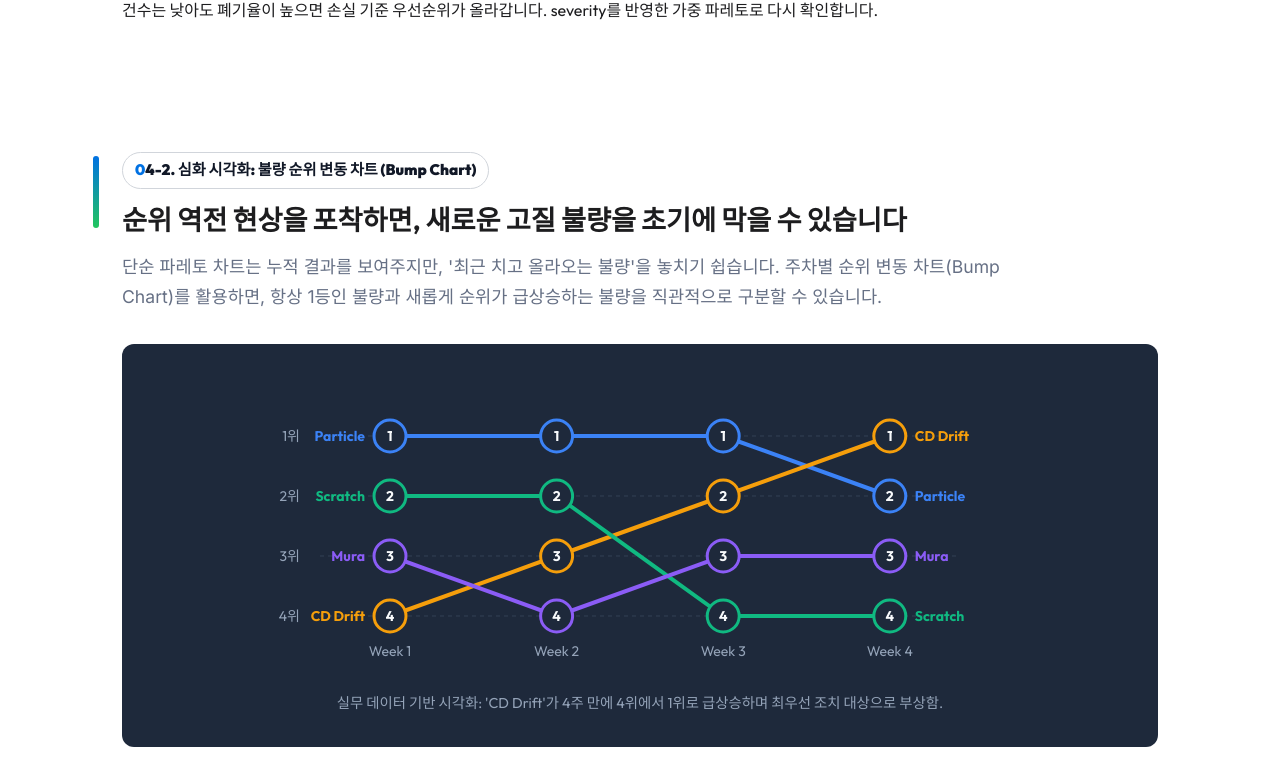
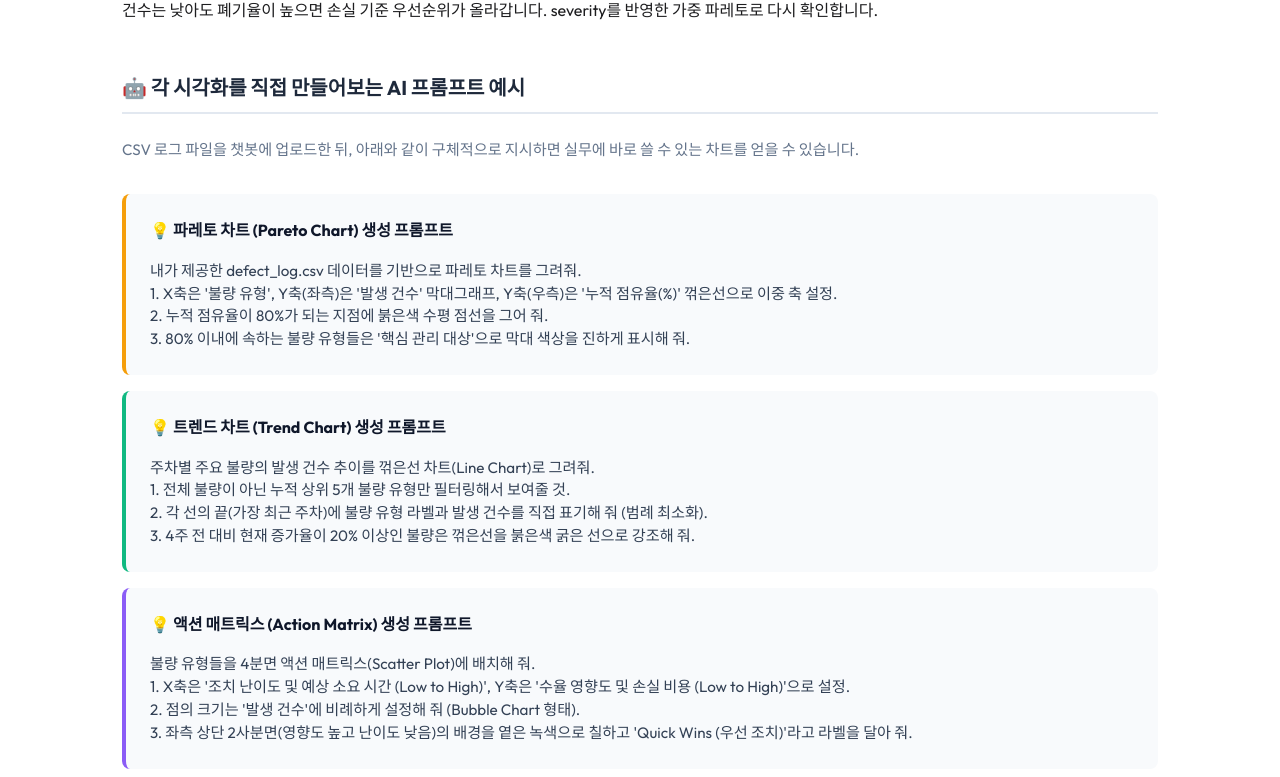
Before and after one commit to heekeunlee/lecture08, a React (Vite) app: page / in a window 1280 px wide. Shown: the part 4260-5037 px from the top of the page. Built offline with nearby package versions, Linux system fonts and the light colour scheme.

Commit message:
feat: add AI prompt examples for Pareto, Trend, and Action Matrix

```diff
--- a/src/App.tsx
+++ b/src/App.tsx
@@ -265,6 +265,41 @@ function App() {
               </article>
             ))}
           </div>
+
+          <div className="prompt-example-container" style={{ display: 'flex', flexDirection: 'column', gap: '1rem', marginTop: '3rem' }}>
+            <h3 style={{ fontSize: '1.25rem', color: '#1e293b', borderBottom: '2px solid #e2e8f0', paddingBottom: '0.5rem', marginBottom: '0.5rem' }}>🤖 각 시각화를 직접 만들어보는 AI 프롬프트 예시</h3>
+            <p style={{ color: '#64748b', fontSize: '0.95rem', marginBottom: '1rem' }}>CSV 로그 파일을 챗봇에 업로드한 뒤, 아래와 같이 구체적으로 지시하면 실무에 바로 쓸 수 있는 차트를 얻을 수 있습니다.</p>
+
+            <div className="prompt-example" style={{ background: '#f8fafc', padding: '1.5rem', borderRadius: '8px', borderLeft: '4px solid #f59e0b' }}>
+              <h4 style={{ margin: '0 0 1rem 0', color: '#0f172a' }}>💡 파레토 차트 (Pareto Chart) 생성 프롬프트</h4>
+              <pre style={{ margin: 0, whiteSpace: 'pre-wrap', color: '#334155', fontSize: '0.95rem', lineHeight: '1.5', fontFamily: 'inherit' }}>
+{`내가 제공한 defect_log.csv 데이터를 기반으로 파레토 차트를 그려줘.
+1. X축은 '불량 유형', Y축(좌측)은 '발생 건수' 막대그래프, Y축(우측)은 '누적 점유율(%)' 꺾은선으로 이중 축 설정.
+2. 누적 점유율이 80%가 되는 지점에 붉은색 수평 점선을 그어 줘.
+3. 80% 이내에 속하는 불량 유형들은 '핵심 관리 대상'으로 막대 색상을 진하게 표시해 줘.`}
+              </pre>
+            </div>
+
+            <div className="prompt-example" style={{ background: '#f8fafc', padding: '1.5rem', borderRadius: '8px', borderLeft: '4px solid #10b981' }}>
+              <h4 style={{ margin: '0 0 1rem 0', color: '#0f172a' }}>💡 트렌드 차트 (Trend Chart) 생성 프롬프트</h4>
+              <pre style={{ margin: 0, whiteSpace: 'pre-wrap', color: '#334155', fontSize: '0.95rem', lineHeight: '1.5', fontFamily: 'inherit' }}>
+{`주차별 주요 불량의 발생 건수 추이를 꺾은선 차트(Line Chart)로 그려줘.
+1. 전체 불량이 아닌 누적 상위 5개 불량 유형만 필터링해서 보여줄 것.
+2. 각 선의 끝(가장 최근 주차)에 불량 유형 라벨과 발생 건수를 직접 표기해 줘 (범례 최소화).
+3. 4주 전 대비 현재 증가율이 20% 이상인 불량은 꺾은선을 붉은색 굵은 선으로 강조해 줘.`}
+              </pre>
+            </div>
+
+            <div className="prompt-example" style={{ background: '#f8fafc', padding: '1.5rem', borderRadius: '8px', borderLeft: '4px solid #8b5cf6' }}>
+              <h4 style={{ margin: '0 0 1rem 0', color: '#0f172a' }}>💡 액션 매트릭스 (Action Matrix) 생성 프롬프트</h4>
+              <pre style={{ margin: 0, whiteSpace: 'pre-wrap', color: '#334155', fontSize: '0.95rem', lineHeight: '1.5', fontFamily: 'inherit' }}>
+{`불량 유형들을 4분면 액션 매트릭스(Scatter Plot)에 배치해 줘.
+1. X축은 '조치 난이도 및 예상 소요 시간 (Low to High)', Y축은 '수율 영향도 및 손실 비용 (Low to High)'으로 설정.
+2. 점의 크기는 '발생 건수'에 비례하게 설정해 줘 (Bubble Chart 형태).
+3. 좌측 상단 2사분면(영향도 높고 난이도 낮음)의 배경을 옅은 녹색으로 칠하고 'Quick Wins (우선 조치)'라고 라벨을 달아 줘.`}
+              </pre>
+            </div>
+          </div>
         </section>
 
         <section className="teaching-section">
```
